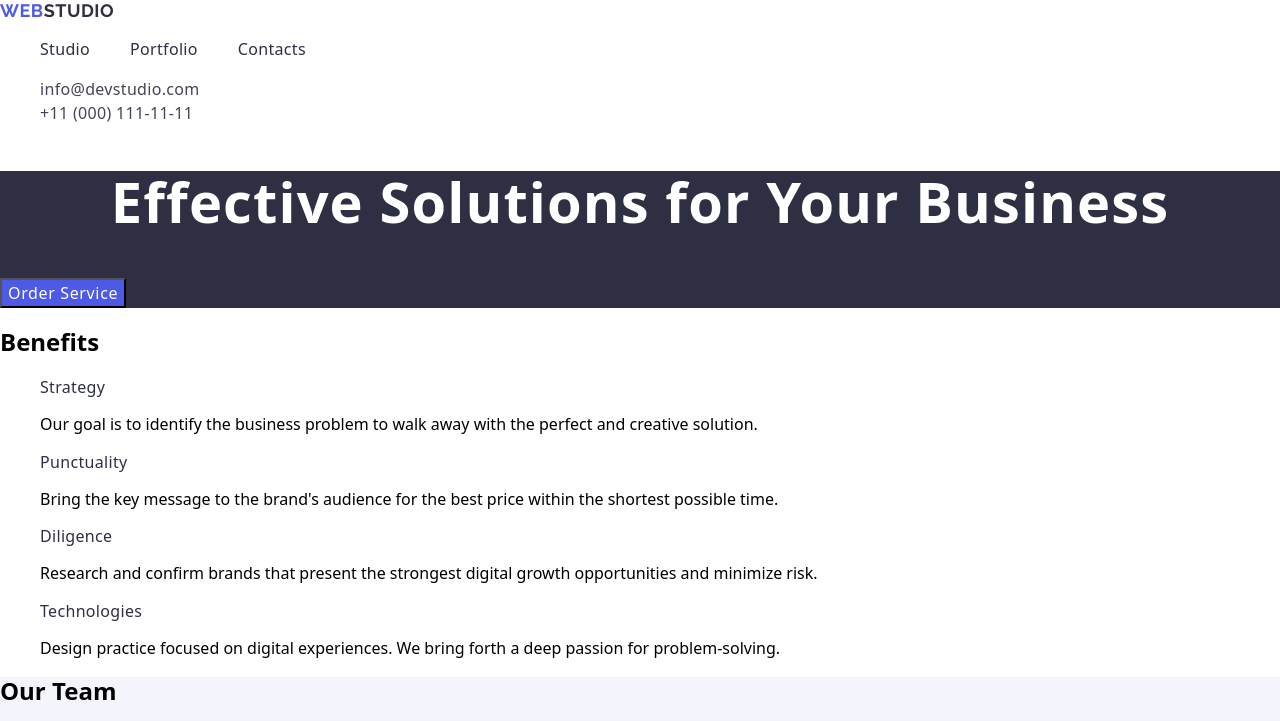
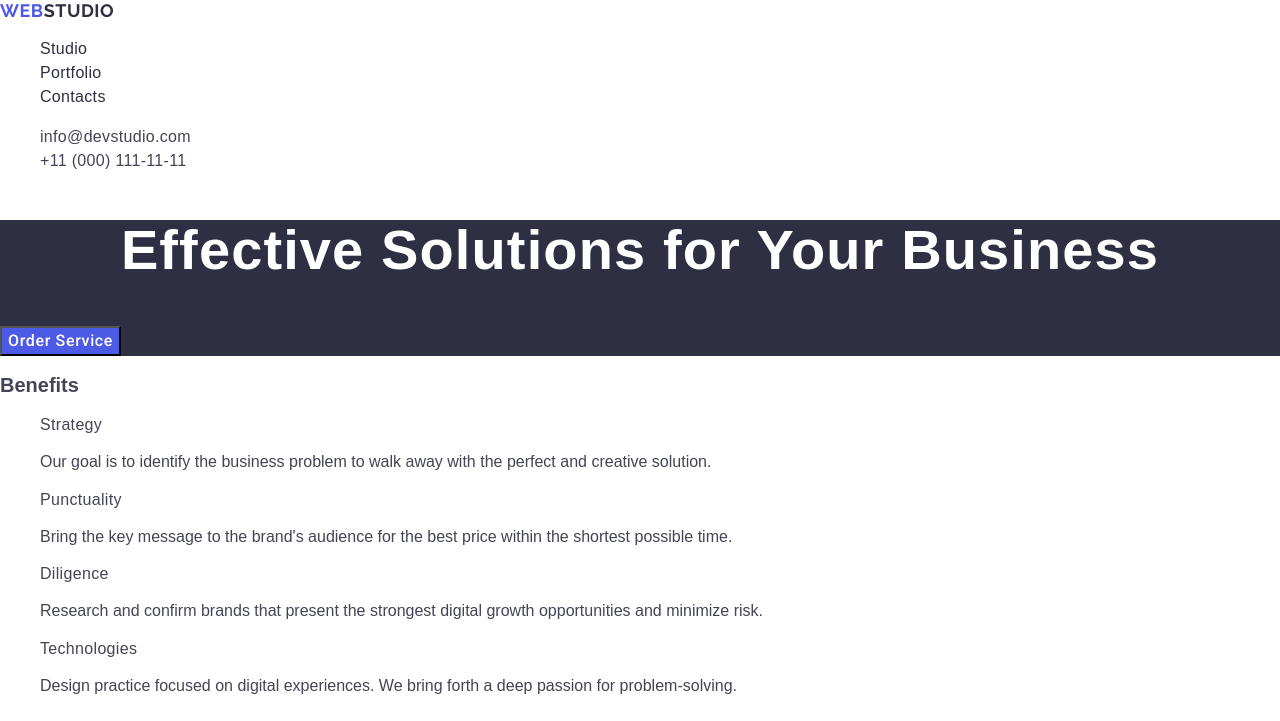
Before and after one commit to Anastasia-Harmi/goit-markup-hw-02, a plain HTML site: page index.html in a window 1280 px wide. Shown: the top 721 px of the page. Drawn offline with nearby package versions, Linux system fonts and the light colour scheme.

Commit message:
fixed errors

```diff
--- a/css/styles.css
+++ b/css/styles.css
@@ -12,7 +12,7 @@ button {
   cursor: pointer;
 }
 
-.body {
+body {
   font-family: "Robboto", sans-serif;
   color: #434455;
   background-color: #ffffff;
@@ -24,22 +24,14 @@ button {
   font-family: "Raleway", sans-serif;
   font-weight: 700;
   font-size: 18px;
-  line-height: 1.16667;
+  line-height: 1.17;
   letter-spacing: 0.03em;
-  color: #2e2f42;
+  color: #4d5ae5;
   text-transform: uppercase;
 }
 
-.text-blue {
-  color: #4d5ae5;
-}
-
-.menu {
-  display: flex;
-  align-items: flex-start;
-  justify-content: flex-start;
-  flex-direction: row;
-  gap: 40px;
+.text-color {
+  color: #2e2f42;
 }
 
 .menu-link {
@@ -52,19 +44,22 @@ button {
 
 .menu-link:hover,
 .menu-link:focus {
-  color: #4d5ae5;
+  color: #404bbf;
+}
+
+.contact-block {
+  font-style: normal;
 }
 .contact-link {
   font-size: 16px;
   line-height: 1.5;
   letter-spacing: 0.02em;
   color: #434455;
-  font-style: normal;
 }
 
 .contact-link:hover,
 .contact-link:focus {
-  color: #4d5ae5;
+  color: #404bbf;
 }
 
 /* HERO BANER */
@@ -74,15 +69,14 @@ button {
 
 .main-title {
   font-size: 56px;
-
-  line-height: 1.07143;
+  line-height: 1.07;
   letter-spacing: 0.02em;
   text-align: center;
   color: #ffffff;
 }
 
 .order-service {
-  font-family: inherit;
+  font-family: "Roboto", sans-serif;
   background: #4d5ae5;
   color: #ffffff;
   font-weight: 500;
@@ -91,13 +85,22 @@ button {
   letter-spacing: 0.04em;
   font-weight: 500;
 }
+.order-service:hover,
+.order-service:focus {
+  background-color: #404bbf;
+}
+
+.benefits-title {
+  font-size: 20px;
+  line-height: 1.2;
+}
 
 .benefits-list-title {
   font-weight: 500;
   font-size: 20px;
-  line-height: 1.2;
+  line-height: 1.5;
   letter-spacing: 0.02em;
-  color: #2e2f42;
+  color: #434455;
 }
 
 .benefits-list-title {
@@ -110,10 +113,17 @@ button {
 .team {
   background: #f4f4fd;
 }
+.team-title,
+.portfolio-title {
+  font-size: 36px;
+  line-height: 1.11;
+  text-align: center;
+  letter-spacing: 0.02em;
+  text-transform: capitalize;
+  color: #2e2f42;
+}
 
 .team-list-item {
-  box-shadow: 0 2px 1px 0 rgba(46, 47, 66, 0.08),
-    0 1px 1px 0 rgba(46, 47, 66, 0.16), 0 1px 6px 0 rgba(46, 47, 66, 0.08);
   background: #ffffff;
 }
 
@@ -131,16 +141,11 @@ button {
   line-height: 1.5;
   letter-spacing: 0.02em;
   text-align: center;
+  color: #434455;
 }
 
 /* OUR PORTFOLIO */
-.portfolio-title {
-  font-size: 36px;
-  line-height: 1.11111;
-  letter-spacing: 0.02em;
-  text-align: center;
-  color: #2e2f42;
-}
+
 .portfolio-list-title {
   font-weight: 500;
   font-size: 20px;
@@ -153,6 +158,7 @@ button {
   font-size: 16px;
   line-height: 1.5;
   letter-spacing: 0.02em;
+  color: #434455;
 }
 
 /* FOOTER */
@@ -163,10 +169,10 @@ button {
   font-family: "Raleway", sans-serif;
   font-weight: 700;
   font-size: 18px;
-  line-height: 1.16667;
+  line-height: 1.17;
   letter-spacing: 0.03em;
   text-transform: uppercase;
-  color: #f4f4fd;
+  color: #4d5ae5;
 }
 
 .logo-blue {
--- a/index.html
+++ b/index.html
@@ -21,11 +21,11 @@
     <header class="page-header">
       <nav class="page-nav">
         <a class="page-logo" href="./index.html"
-          ><span class="text-blue"> Web</span>Studio</a
+          ><class="text-blue"> Web<span class="text-color">Studio</span></a
         >
         <ul class="menu">
           <li class="menu-item">
-            <a class="menu-link" href="" target="_blank">Studio</a>
+            <a class="menu-link" href="./index.html" target="_blank">Studio</a>
           </li>
           <li class="menu-item">
             <a class="menu-link" href="" target="_blank">Portfolio</a>
@@ -217,7 +217,7 @@
     <!-- FOOTER -->
     <footer class="page-footer">
       <a class="footer-logo" href="./index.html"
-        ><span class="logo-blue">Web</span>Studio</a
+        >Web<span class="logo-blue">Studio</span></a
       >
       <p class="footer-text">
         Increase the flow of customers and sales for your business with digital
```
